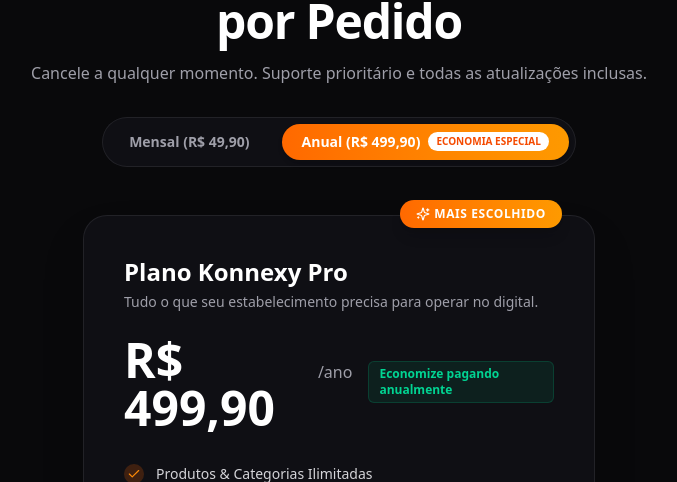
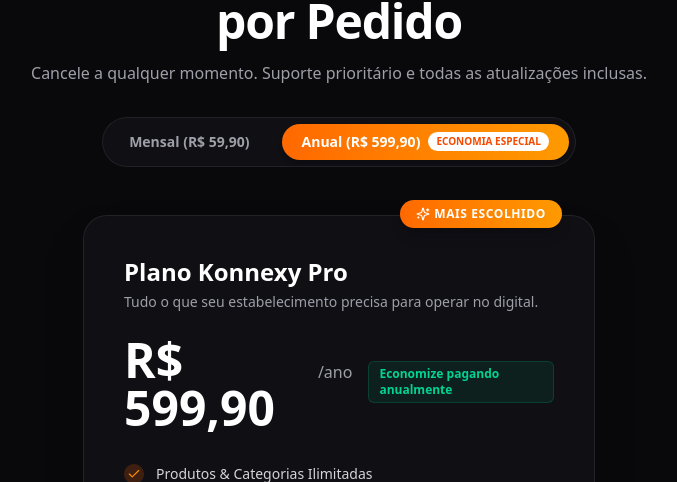
Before and after one commit to mslol21/saas_menukonnexy, a Next.js app: page / in a window 1280 px wide. Shown: the part 3840-4322 px from the top of the page, without its empty margins (301-978 px from the left). Built offline with nearby package versions, Linux system fonts and the light colour scheme; no server answers.

Commit message:
fix: atualizar valores de assinatura para R$ 59,90 mensal e R$ 599,90 anual

```diff
--- a/src/components/admin/SubscriptionCard.tsx
+++ b/src/components/admin/SubscriptionCard.tsx
@@ -21,8 +21,8 @@
   const pixKeyCpf = '39613411844';
   const whatsappNumber = '5516991551200';
 
-  const monthlyPrice = 49.90;
-  const annualPrice = 499.90;
+  const monthlyPrice = 59.90;
+  const annualPrice = 599.90;
 
   const currentPrice = planType === 'annual' ? annualPrice : monthlyPrice;
 
@@ -46,7 +46,7 @@
     const message = `Olá! Realizei o pagamento da assinatura do *Konnexy Menu* via Pix.\n\n` +
       `📌 *Restaurante:* ${tenant.name}\n` +
       `🔗 *Link:* menu.konnexy.com.br/menu/${tenant.slug}\n` +
-      `💳 *Plano Escolhido:* ${planType === 'annual' ? 'Anual (R$ 499,90/ano)' : 'Mensal (R$ 49,90/mês)'}\n` +
+      `💳 *Plano Escolhido:* ${planType === 'annual' ? 'Anual (R$ 599,90/ano)' : 'Mensal (R$ 59,90/mês)'}\n` +
       `💰 *Valor Pago:* R$ ${currentPrice.toFixed(2).replace('.', ',')}\n\n` +
       `Seguem os dados para confirmação da conta.`;
 
@@ -68,7 +68,7 @@
         <div className="flex items-start justify-between flex-wrap gap-4">
           <div>
             <span className="text-xs font-bold text-zinc-400 uppercase tracking-widest block mb-1">Plano Atual</span>
-            <h3 className="text-2xl font-black text-white">Konnexy Pro ({planType === 'annual' ? 'Anual 499,90' : 'Mensal 49,90'})</h3>
+            <h3 className="text-2xl font-black text-white">Konnexy Pro ({planType === 'annual' ? 'Anual 599,90' : 'Mensal 59,90'})</h3>
           </div>
 
           <Badge variant="success" className="px-4 py-1.5 text-xs font-bold uppercase">
@@ -85,7 +85,7 @@
               planType === 'monthly' ? 'bg-orange-500 text-white shadow-md' : 'text-zinc-400 hover:text-white'
             }`}
           >
-            Mensal (R$ 49,90)
+            Mensal (R$ 59,90)
           </button>
           <button
             type="button"
@@ -94,7 +94,7 @@
               planType === 'annual' ? 'bg-gradient-to-r from-orange-500 to-amber-500 text-white shadow-md' : 'text-zinc-400 hover:text-white'
             }`}
           >
-            Anual (R$ 499,90)
+            Anual (R$ 599,90)
           </button>
         </div>
 
@@ -186,7 +186,7 @@
             </div>
 
             <span className="text-[11px] text-zinc-400 block pt-1 border-t border-white/5">
-              Valor exato a pagar: <strong className="text-white">R$ {currentPrice.toFixed(2).replace('.', ',')}</strong> ({planType === 'annual' ? 'Plano Anual R$ 499,90' : 'Plano Mensal R$ 49,90'})
+              Valor exato a pagar: <strong className="text-white">R$ {currentPrice.toFixed(2).replace('.', ',')}</strong> ({planType === 'annual' ? 'Plano Anual R$ 599,90' : 'Plano Mensal R$ 59,90'})
             </span>
           </div>
 
--- a/src/components/landing/Pricing.tsx
+++ b/src/components/landing/Pricing.tsx
@@ -32,7 +32,7 @@
                 !isAnnual ? 'bg-orange-500 text-white shadow-md' : 'text-zinc-400 hover:text-white'
               }`}
             >
-              Mensal (R$ 49,90)
+              Mensal (R$ 59,90)
             </button>
             <button
               onClick={() => setIsAnnual(true)}
@@ -40,7 +40,7 @@
                 isAnnual ? 'bg-gradient-to-r from-orange-500 to-amber-500 text-white shadow-md' : 'text-zinc-400 hover:text-white'
               }`}
             >
-              <span>Anual (R$ 499,90)</span>
+              <span>Anual (R$ 599,90)</span>
               <span className="text-[10px] bg-white text-orange-600 font-extrabold px-2 py-0.5 rounded-full uppercase">
                 Economia Especial
               </span>
@@ -70,7 +70,7 @@
             {/* Price Display */}
             <div className="flex items-baseline gap-2 mb-8">
               <span className="text-5xl font-extrabold text-white">
-                R$ {isAnnual ? '499,90' : '49,90'}
+                R$ {isAnnual ? '599,90' : '59,90'}
               </span>
               <span className="text-zinc-400 font-medium">{isAnnual ? '/ano' : '/mês'}</span>
               {isAnnual && (
--- a/src/components/master/MasterDashboard.tsx
+++ b/src/components/master/MasterDashboard.tsx
@@ -144,7 +144,7 @@
   };
 
   const totalActive = tenants.filter((t) => t.subscription_status === 'active').length;
-  const totalRevenue = totalActive * 49.90;
+  const totalRevenue = totalActive * 59.90;
 
   const colorOptions = [
     { label: 'Laranja Konnexy', hex: '#FF5722' },
```
